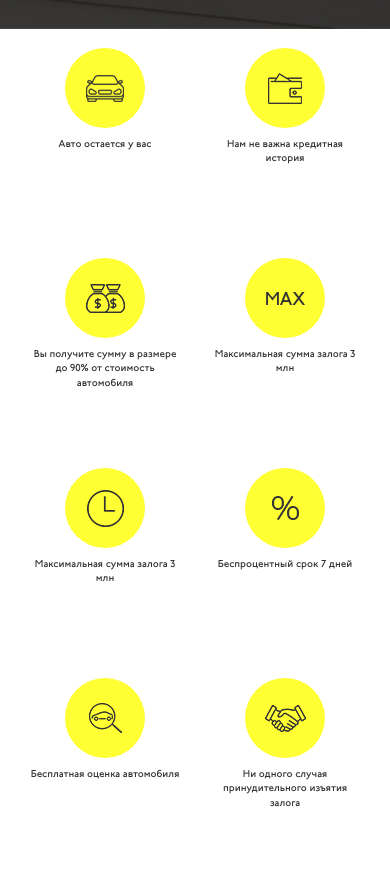
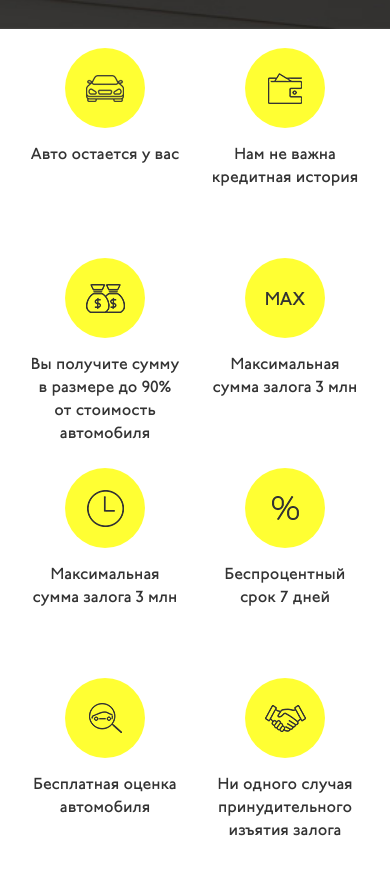
Before and after one commit to MeyManBro/alexxlefa.github.io, a plain HTML site: page lesson_15/index.html in a window 390 px wide. Shown: the part 1120-2001 px from the top of the page. Drawn offline with nearby package versions, Linux system fonts and the light colour scheme; files that its build step writes are made by us from their sources; files whose address does not match are found by name.

Commit message:
правка

```diff
--- a/lesson_15/less/style.scss
+++ b/lesson_15/less/style.scss
@@ -251,9 +251,11 @@ $grey-light:#cccccc;
 }
 
 @media (max-width: 767px){
-	.advantages__box__text h3 {
+	.advantages__box__text {
 		font-size: 1rem;
-		padding: 0;
+		& h3 {
+			padding: 0;
+		}
 
 	}
 
```
